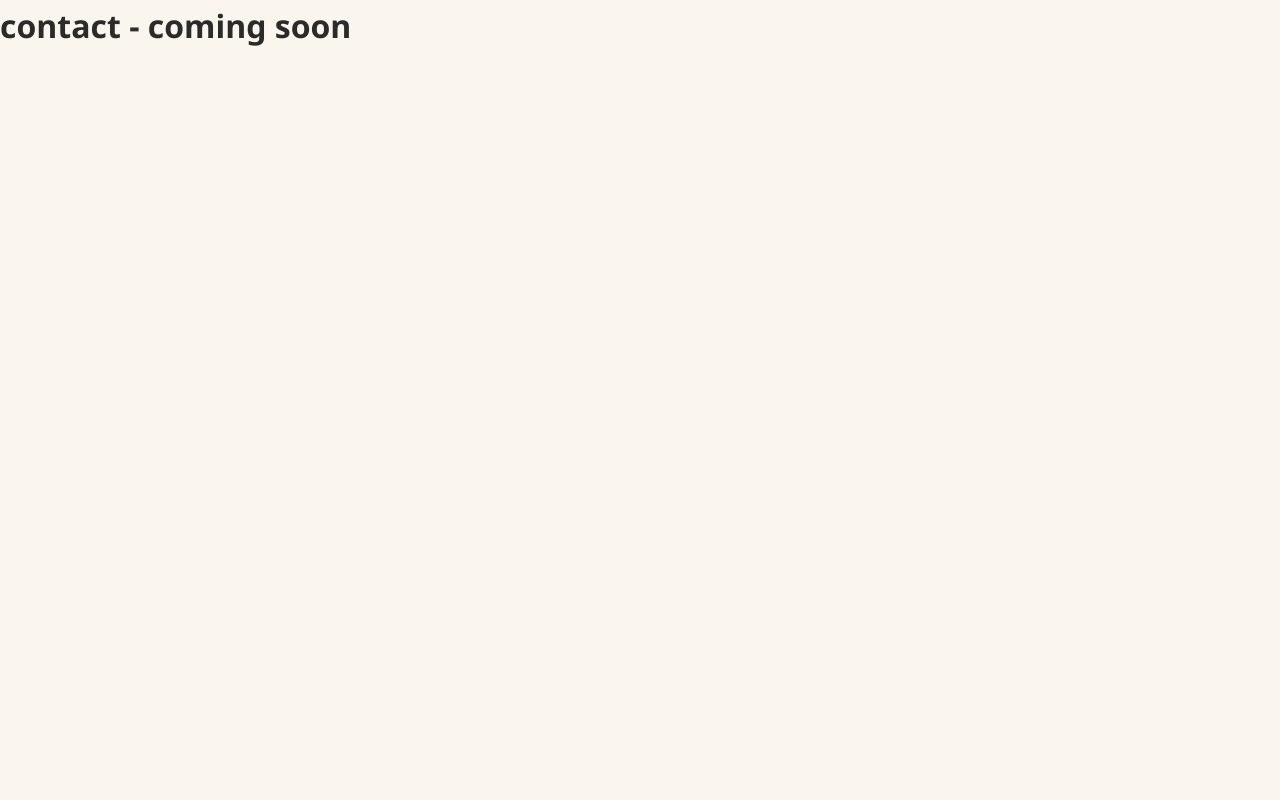
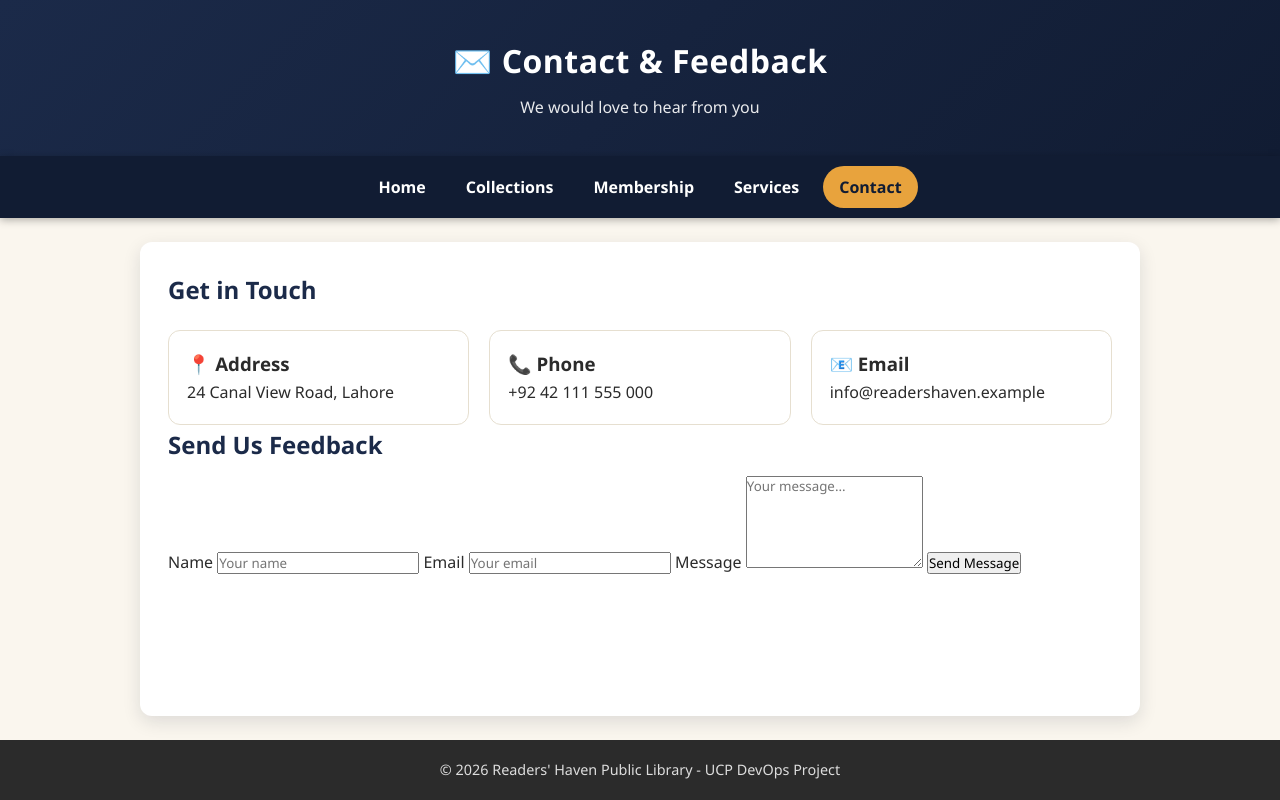
Before and after one commit to Devops-7th/readers-haven-library, a website: page src/contact.html in a window 1280 px wide. Drawn offline with Linux system fonts and the light colour scheme.

Commit message:
feat(contact): add contact details and feedback form

```diff
--- a/src/contact.html
+++ b/src/contact.html
@@ -2,10 +2,51 @@
 <html lang="en">
 <head>
   <meta charset="UTF-8">
-  <title>contact</title>
+  <meta name="viewport" content="width=device-width, initial-scale=1.0">
+  <title>Readers' Haven - Contact</title>
   <link rel="stylesheet" href="../styles/style.css">
 </head>
-<body>
-  <h1>contact - coming soon</h1>
+<body class="contact-page">
+  <header>
+    <h1>✉️ Contact &amp; Feedback</h1>
+    <p>We would love to hear from you</p>
+  </header>
+  <nav aria-label="Main navigation">
+    <a href="index.html">Home</a>
+    <a href="collections.html">Collections</a>
+    <a href="membership.html">Membership</a>
+    <a href="services.html">Services</a>
+    <a href="contact.html" aria-current="page">Contact</a>
+  </nav>
+  <main>
+    <h2>Get in Touch</h2>
+    <div class="grid-container">
+      <div class="card">
+        <h3>📍 Address</h3>
+        <p>24 Canal View Road, Lahore</p>
+      </div>
+      <div class="card">
+        <h3>📞 Phone</h3>
+        <p>+92 42 111 555 000</p>
+      </div>
+      <div class="card">
+        <h3>📧 Email</h3>
+        <p>info@readershaven.example</p>
+      </div>
+    </div>
+    <h2 class="form-title">Send Us Feedback</h2>
+    <form class="feedback-form">
+      <label for="name">Name</label>
+      <input type="text" id="name" name="name" placeholder="Your name" required>
+      <label for="email">Email</label>
+      <input type="email" id="email" name="email" placeholder="Your email" required>
+      <label for="message">Message</label>
+      <textarea id="message" name="message" rows="5" placeholder="Your message..." required></textarea>
+      <button type="submit">Send Message</button>
+    </form>
+  </main>
+  <footer>
+    <p>&copy; 2026 Readers' Haven Public Library - UCP DevOps Project</p>
+  </footer>
 </body>
 </html>
```
